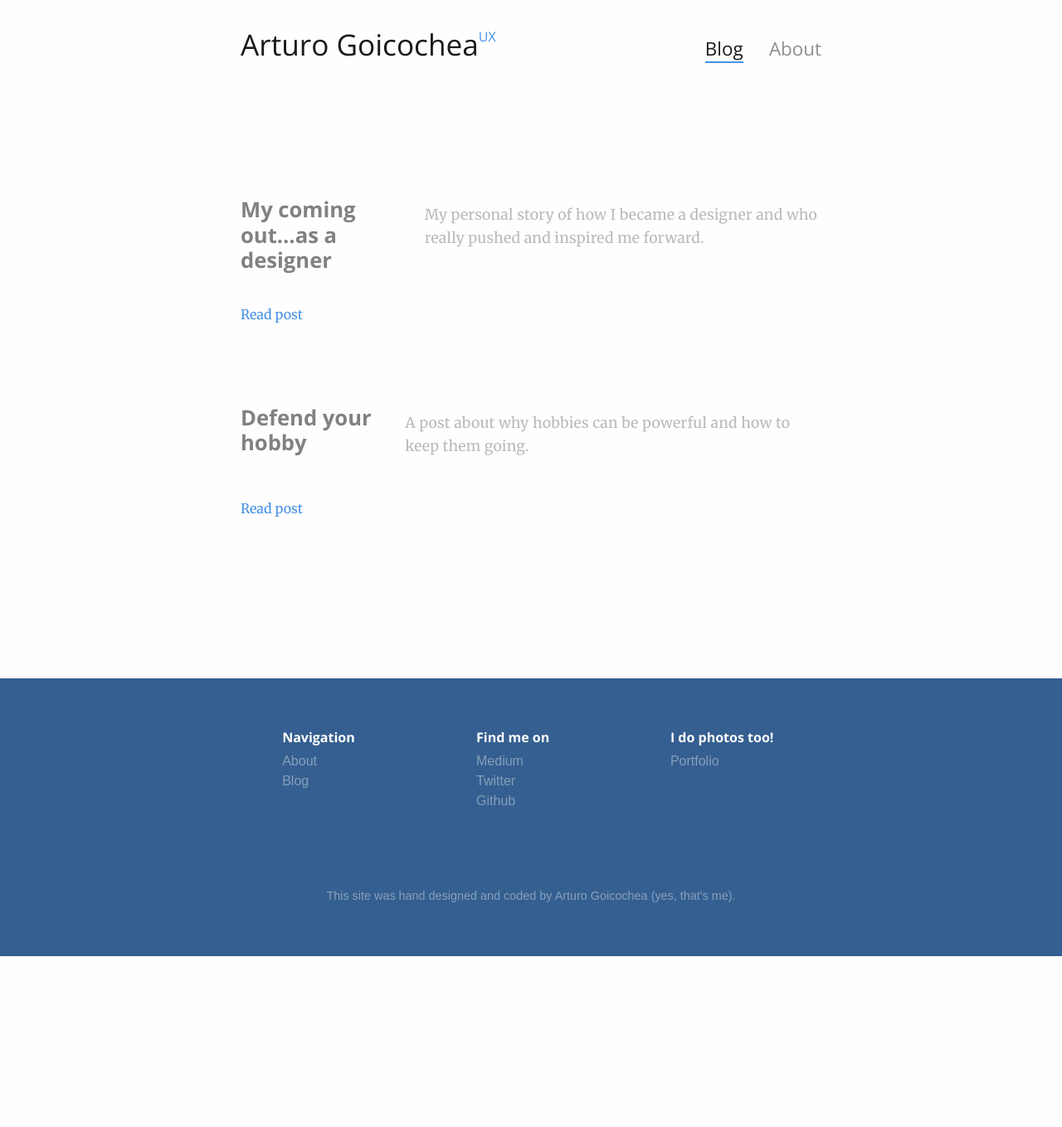
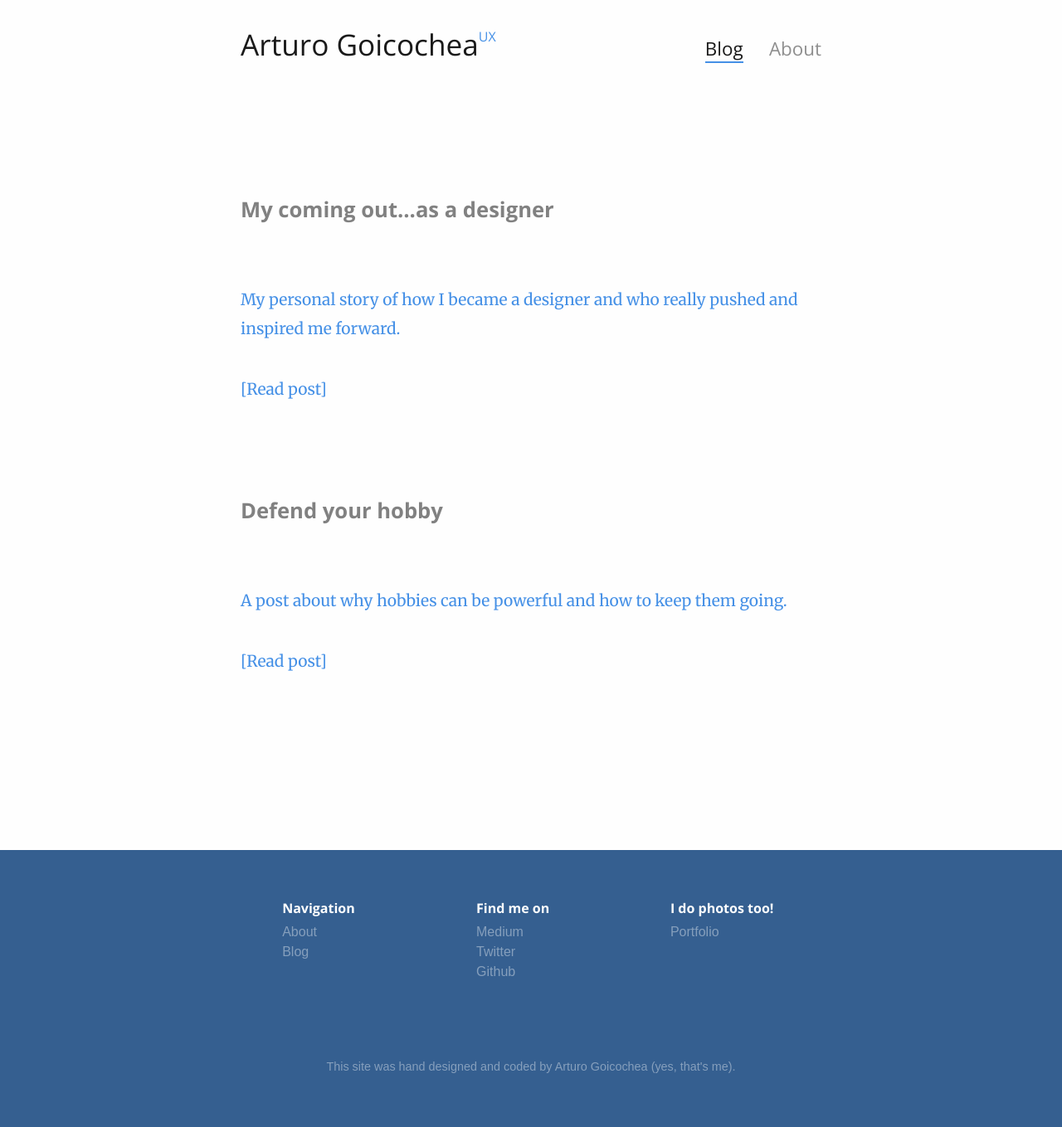
Before and after one commit to arturogh/arturogh, a Jekyll site: the page built from index.html, in a window 1280 px wide. Shown: the whole page at 83% size. Built offline with Jekyll 4.4.1, drawn with Linux system fonts in a browser that asks for light colours; the list of posts is cut into pages by our own code; before the commit the page ends 1153 px from its top, so only the background shows below that.

Commit message:
Trying new read post text on blog posts v3

```diff
--- a/index.html
+++ b/index.html
@@ -10,8 +10,9 @@
     <a href="{{ site.baseurl }}/{{ post.url }}" class="flex-box work">
       <div class="post-text">
         <h2 class="flex-title">{{ post.title }}</h2>
-        <p>{{ post.excerpt }}</p>
-        <a href="{{ site.baseurl }}/{{ post.url }}">Read post</a>
+        <p>{{ post.excerpt }}
+            <a href="{{ site.baseurl }}/{{ post.url }}">[Read post]</a>
+        </p>
       </div>
       <div class="image" style="background:url({{site.baseurl}}/public/images/{{post.image}}); background-size: cover; background-position: center center;"></div>
     </a>
```
